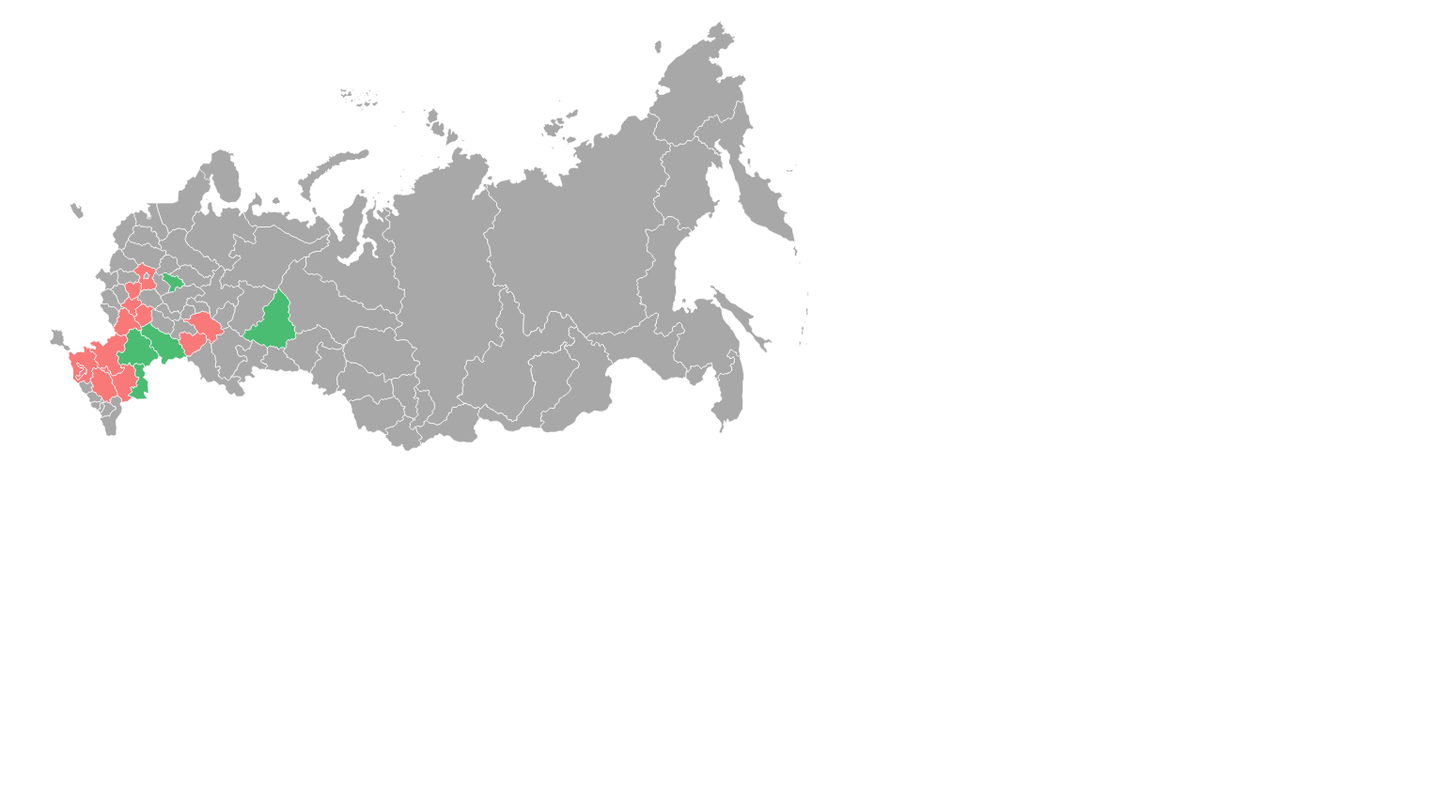
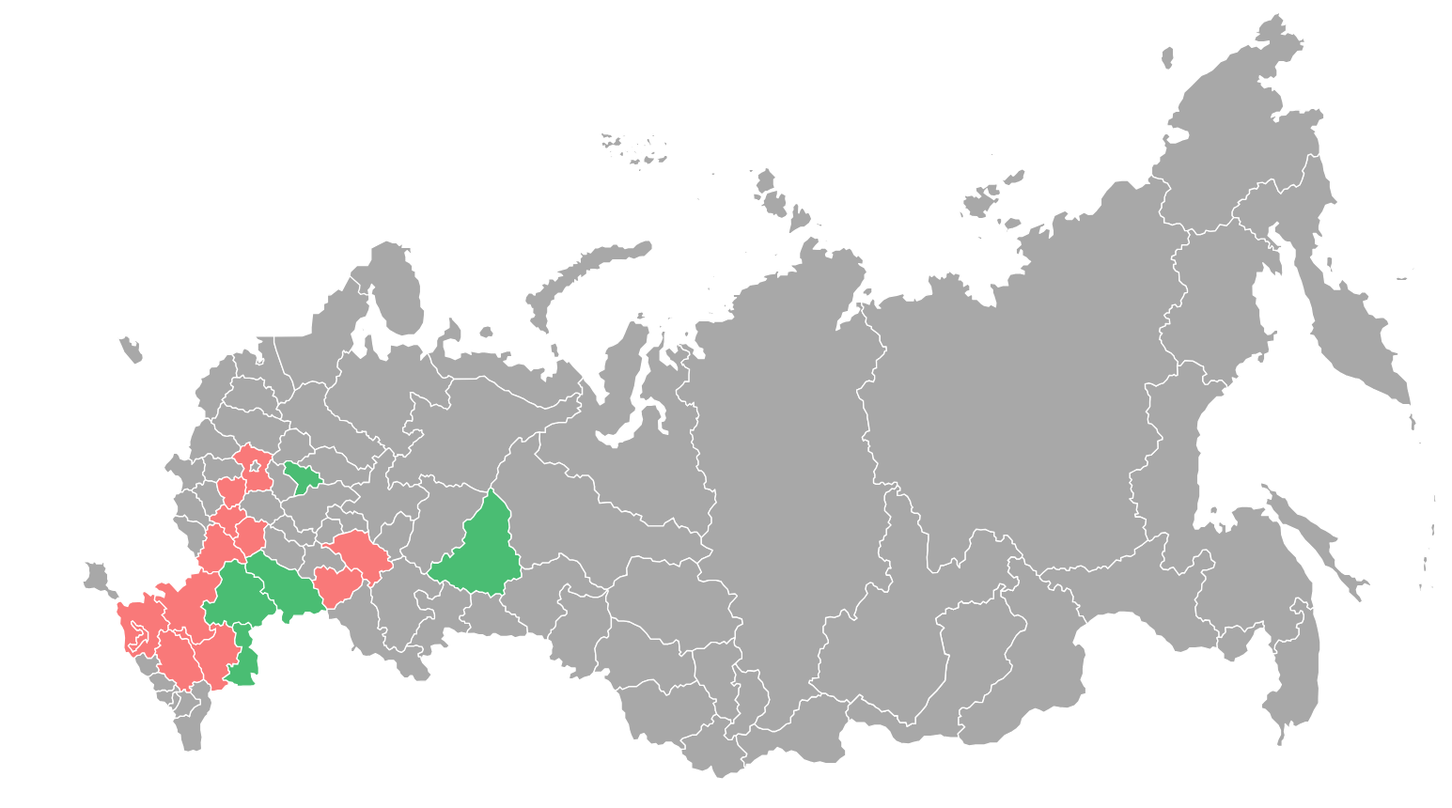
Before and after one commit to lexleo/russia-regions-map, a plain HTML site: page docs/index.html in a window 1280 px wide. Shown: the whole page at 94% size, 1545 px wide, since content can reach past the window. Before the commit the page ends 800 px from the top, so only its background shows below. Drawn offline with Linux system fonts and the light colour scheme.

Commit message:
scale up

```diff
--- a/docs/index.html
+++ b/docs/index.html
@@ -13,8 +13,8 @@
                     new RussianMap({
                         viewPort: data.viewPort,
                         mapId: 'russian-map',
-                        width: 862,
-                        height: 497,
+                        width: 1537,
+                        height: 844,
                         // дефолтовые атрибуты для контуров регионов
                         defaultAttr: {
                             fill: 'a8a8a8', // цвет которым закрашивать
@@ -45,7 +45,6 @@
 <body>
 <style>
     #title {
-        font-size: 10px;
         opacity: .8;
     }
 </style>
```
